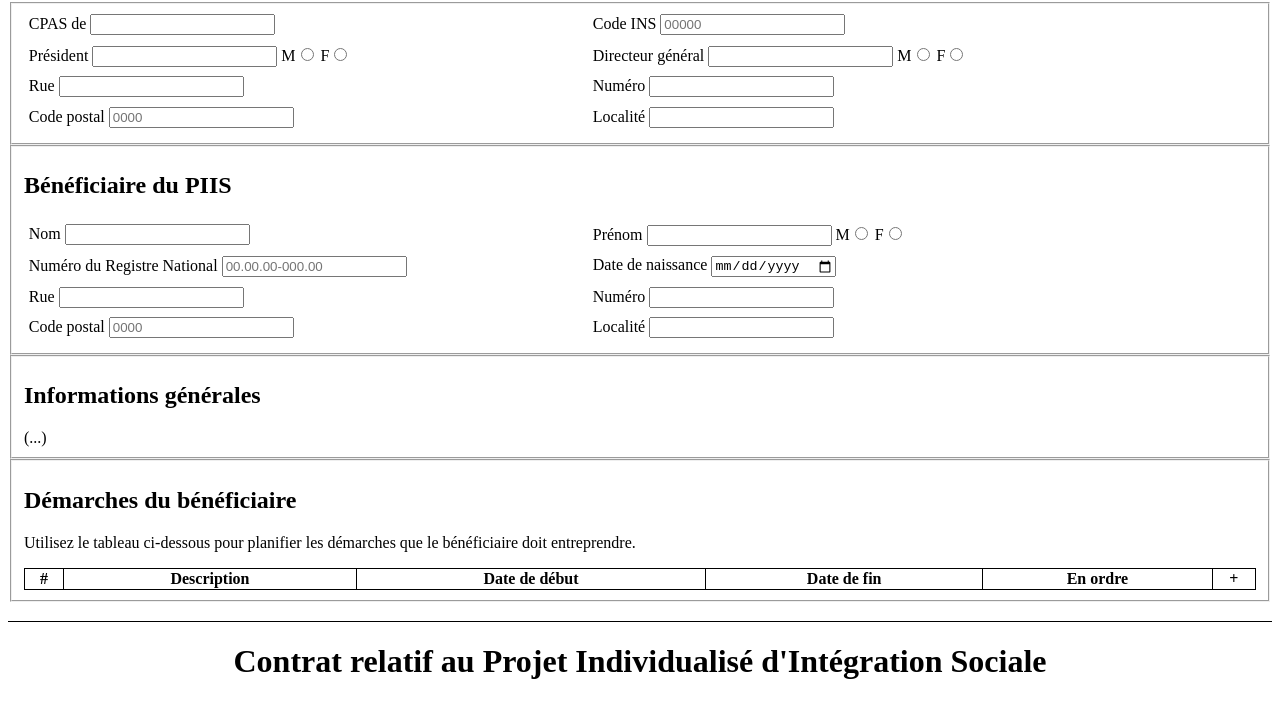
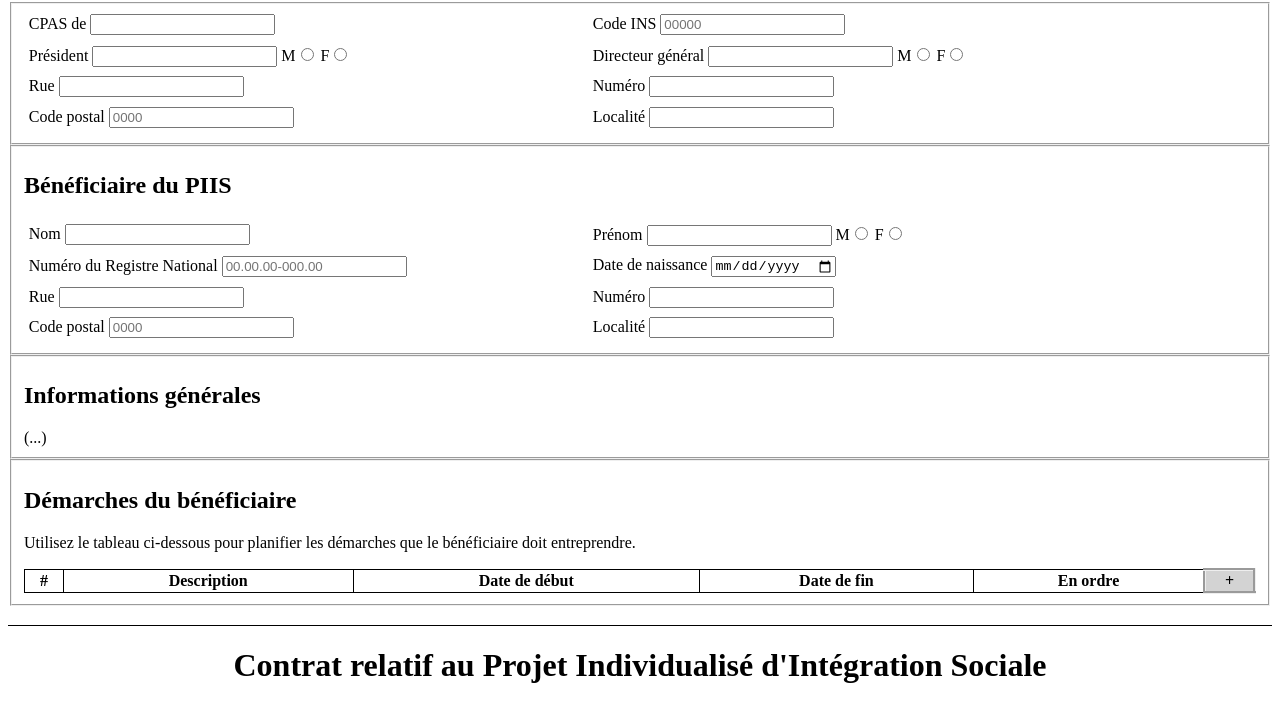
Before and after one commit to arnauldvm/piis-offline, a plain HTML site: page src/app/piis.html in a window 1280 px wide. Shown: the part 86-788 px from the top of the page. Drawn offline with Linux system fonts and the light colour scheme.

Commit message:
feat(tables): define style for first and last columns

```diff
--- a/src/app/css/piis.css
+++ b/src/app/css/piis.css
@@ -25,6 +25,18 @@ table {
 
 table, th, td {
   border: thin solid;
+}
+
+.first-column {
+  text-align: center; /* not supported by col element :-( */
+  font-style: oblique; /* not supported by col element :-( */
+}
+
+.last-column {
+  text-align: center; /* not supported by col element :-( */
+  color: grey; /* not supported by col element :-( */
+  border-style: outset;
+  background-color: lightgrey;
 }
 
 div#buttons {
--- a/src/app/js/tables.js
+++ b/src/app/js/tables.js
@@ -14,6 +14,10 @@ function addrow(tableId) {
   for (let i = 0; i<numCols; i++) {
     tr.appendChild(document.createElement("td"));
   }
+  {
+    tr.firstElementChild.className = "first-column";
+    tr.lastElementChild.className = "last-column";
+  }  // because not all styling properties are supported by col element
   tr.lastElementChild.textContent = "-";
   tr.lastElementChild.onclick = evt => removerow(tr);
   tbody.appendChild(tr);
--- a/src/app/piis.html
+++ b/src/app/piis.html
@@ -63,6 +63,7 @@
   <h2>Démarches du bénéficiaire</h2>
   <p>Utilisez le tableau ci-dessous pour planifier les démarches que le bénéficiaire doit entreprendre.</p>
   <table id="form+steps+table">
+    <colgroup><col class="first-column"/><col span="4" class="middle-column"/><col class="last-column"/></colgroup>
     <thead><tr><th>#</th><th>Description</th><th>Date de début</th><th>Date de fin</th><th>En ordre</th><th onclick="addrow('form+steps+table')">+</th></tr></thead>
     <tbody></tbody>
   </table>
```
